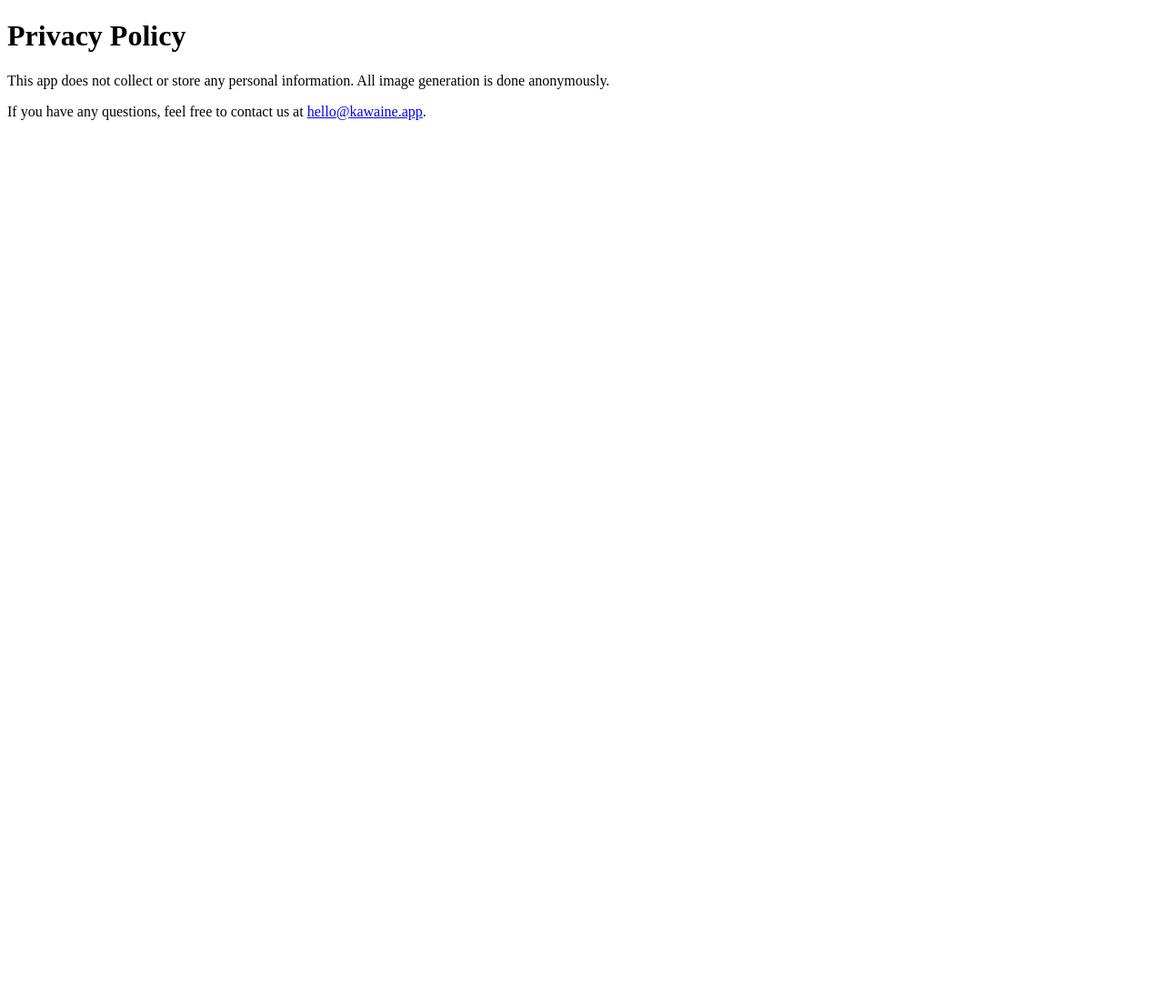
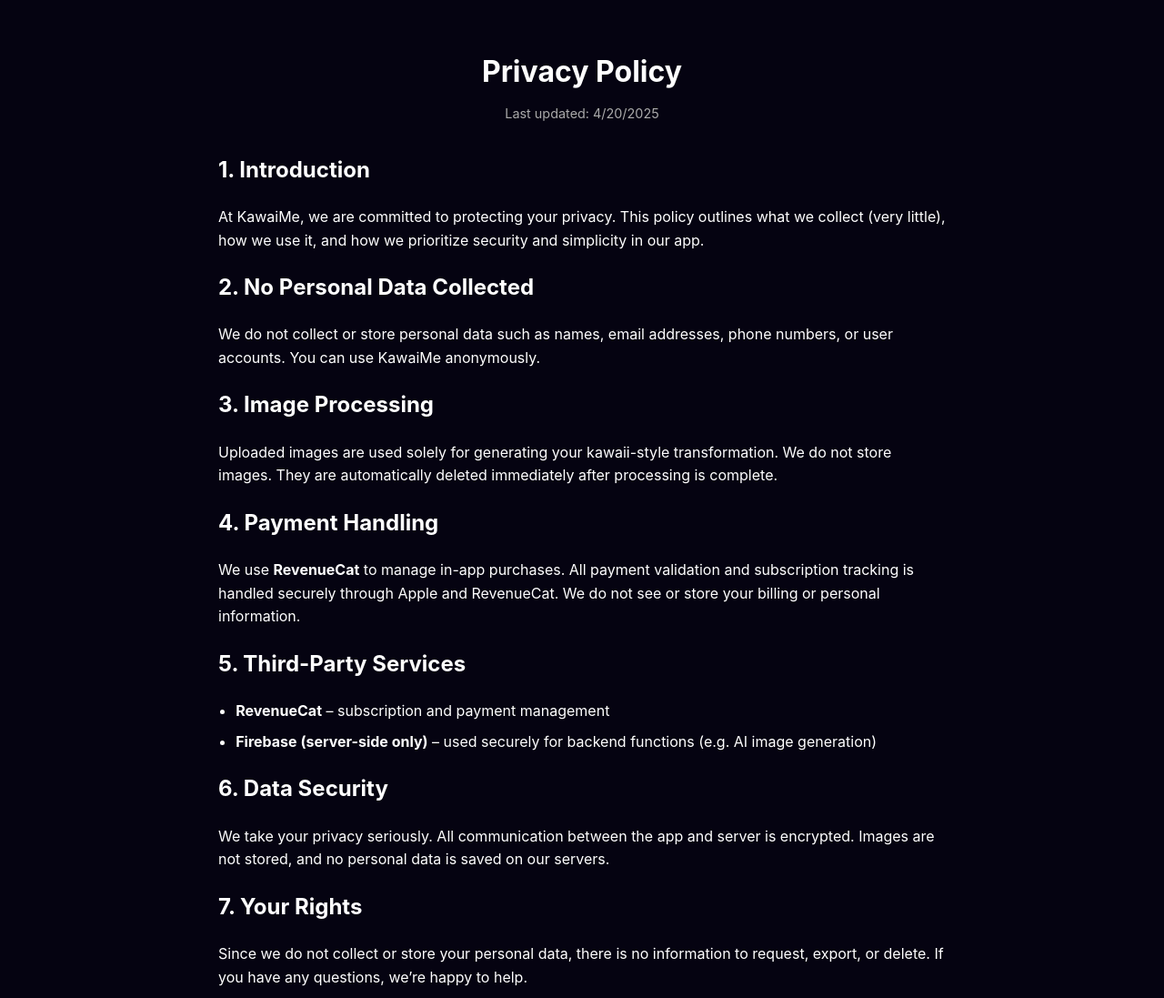
Before and after one commit to filiphood/kawaiMe-site, a plain HTML site: page privacy-policy.html in a window 1280 px wide. Shown: the top 1097 px of the page at 91% size. Before the commit the page ends 800 px from the top, so only its background shows below. Drawn offline with Linux system fonts and the light colour scheme.

Commit message:
Add files via upload

```diff
--- a/privacy-policy.html
+++ b/privacy-policy.html
@@ -3,11 +3,131 @@
 <head>
   <meta charset="UTF-8" />
   <meta name="viewport" content="width=device-width, initial-scale=1.0"/>
-  <title>Privacy Policy</title>
+  <title>Privacy Policy - KawaiMe</title>
+  <style>
+    body {
+      margin: 0;
+      padding: 0;
+      background-color: #050311;
+      font-family: -apple-system, BlinkMacSystemFont, 'Segoe UI', Roboto, Oxygen, Ubuntu, Cantarell, 'Open Sans', 'Helvetica Neue', sans-serif;
+      color: white;
+      line-height: 1.6;
+      text-align: left;
+    }
+
+    .container {
+      max-width: 800px;
+      margin: 0 auto;
+      padding: 2rem;
+    }
+
+    h1, h2 {
+      color: white;
+    }
+
+    h1 {
+      text-align: center;
+      margin-bottom: 0.5rem;
+    }
+
+    .updated {
+      color: #aaa;
+      font-size: 0.9rem;
+      text-align: center;
+      margin-bottom: 2rem;
+    }
+
+    ul {
+      padding-left: 1.2rem;
+    }
+
+    li {
+      margin-bottom: 0.5rem;
+    }
+
+    .highlight {
+      background-color: #12101d;
+      padding: 1rem;
+      border-radius: 12px;
+      margin: 1rem 0;
+      color: #ddd;
+    }
+
+    a {
+      color: #aaa;
+      text-decoration: none;
+    }
+
+    a:hover {
+      text-decoration: underline;
+    }
+
+    .footer {
+      text-align: center;
+      margin-top: 3rem;
+      font-size: 0.85rem;
+      color: #666;
+    }
+  </style>
 </head>
 <body>
-  <h1>Privacy Policy</h1>
-  <p>This app does not collect or store any personal information. All image generation is done anonymously.</p>
-  <p>If you have any questions, feel free to contact us at <a href="mailto:hello@kawaine.app">hello@kawaine.app</a>.</p>
+  <div class="container">
+    <h1>Privacy Policy</h1>
+    <div class="updated">Last updated: 4/20/2025</div>
+
+    <h2>1. Introduction</h2>
+    <p>
+      At KawaiMe, we are committed to protecting your privacy. This policy outlines what we collect (very little), how we use it, and how we prioritize security and simplicity in our app.
+    </p>
+
+    <h2>2. No Personal Data Collected</h2>
+    <p>
+      We do not collect or store personal data such as names, email addresses, phone numbers, or user accounts. You can use KawaiMe anonymously.
+    </p>
+
+    <h2>3. Image Processing</h2>
+    <p>
+      Uploaded images are used solely for generating your kawaii-style transformation. We do not store images. They are automatically deleted immediately after processing is complete.
+    </p>
+
+    <h2>4. Payment Handling</h2>
+    <p>
+      We use <strong>RevenueCat</strong> to manage in-app purchases. All payment validation and subscription tracking is handled securely through Apple and RevenueCat. We do not see or store your billing or personal information.
+    </p>
+
+    <h2>5. Third-Party Services</h2>
+    <ul>
+      <li><strong>RevenueCat</strong> – subscription and payment management</li>
+      <li><strong>Firebase (server-side only)</strong> – used securely for backend functions (e.g. AI image generation)</li>
+    </ul>
+
+    <h2>6. Data Security</h2>
+    <p>
+      We take your privacy seriously. All communication between the app and server is encrypted. Images are not stored, and no personal data is saved on our servers.
+    </p>
+
+    <h2>7. Your Rights</h2>
+    <p>
+      Since we do not collect or store your personal data, there is no information to request, export, or delete. If you have any questions, we’re happy to help.
+    </p>
+
+    <h2>8. Future Analytics</h2>
+    <p>
+      In the future, we may use anonymized analytics tools like <strong>Firebase Crashlytics</strong> and <strong>PostHog</strong> to help us improve the app and understand usage patterns. These tools help us identify bugs, performance issues, and improve features — never for advertising or profiling.
+    </p>
+    <p>
+      If and when these tools are added, this policy will be updated, and we will remain transparent about what is collected. No personally identifiable data will be collected without your consent.
+    </p>
+
+    <h2>9. Contact Us</h2>
+    <div class="highlight">
+      If you have any questions about this Privacy Policy, please contact us at:<br />
+      <a href="mailto:filiphood.creative@gmail.com">filiphood.creative@gmail.com</a>
+    </div>
+
+    <div class="footer">
+      © 2025 KawaiMe. All rights reserved.
+    </div>
+  </div>
 </body>
 </html>
```
